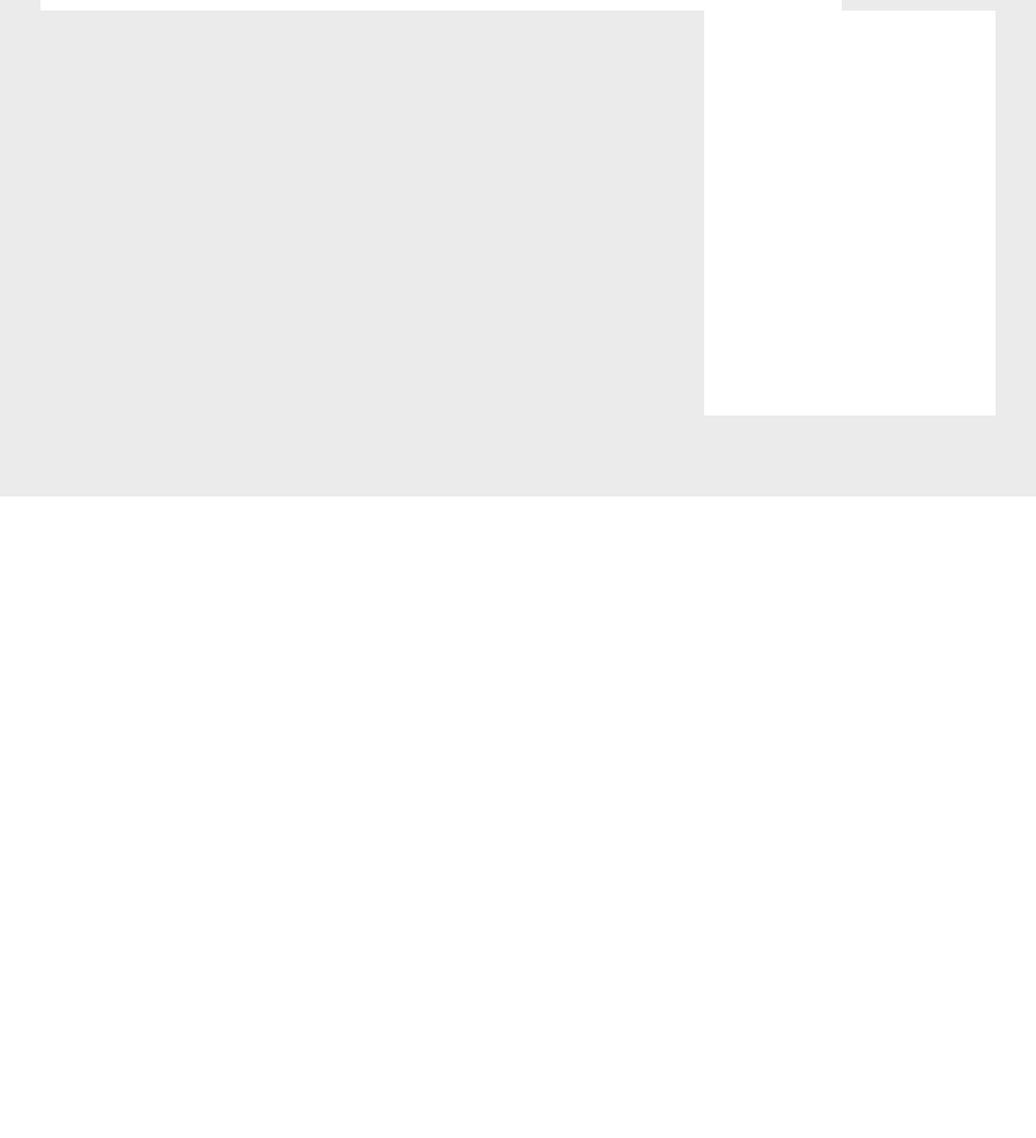
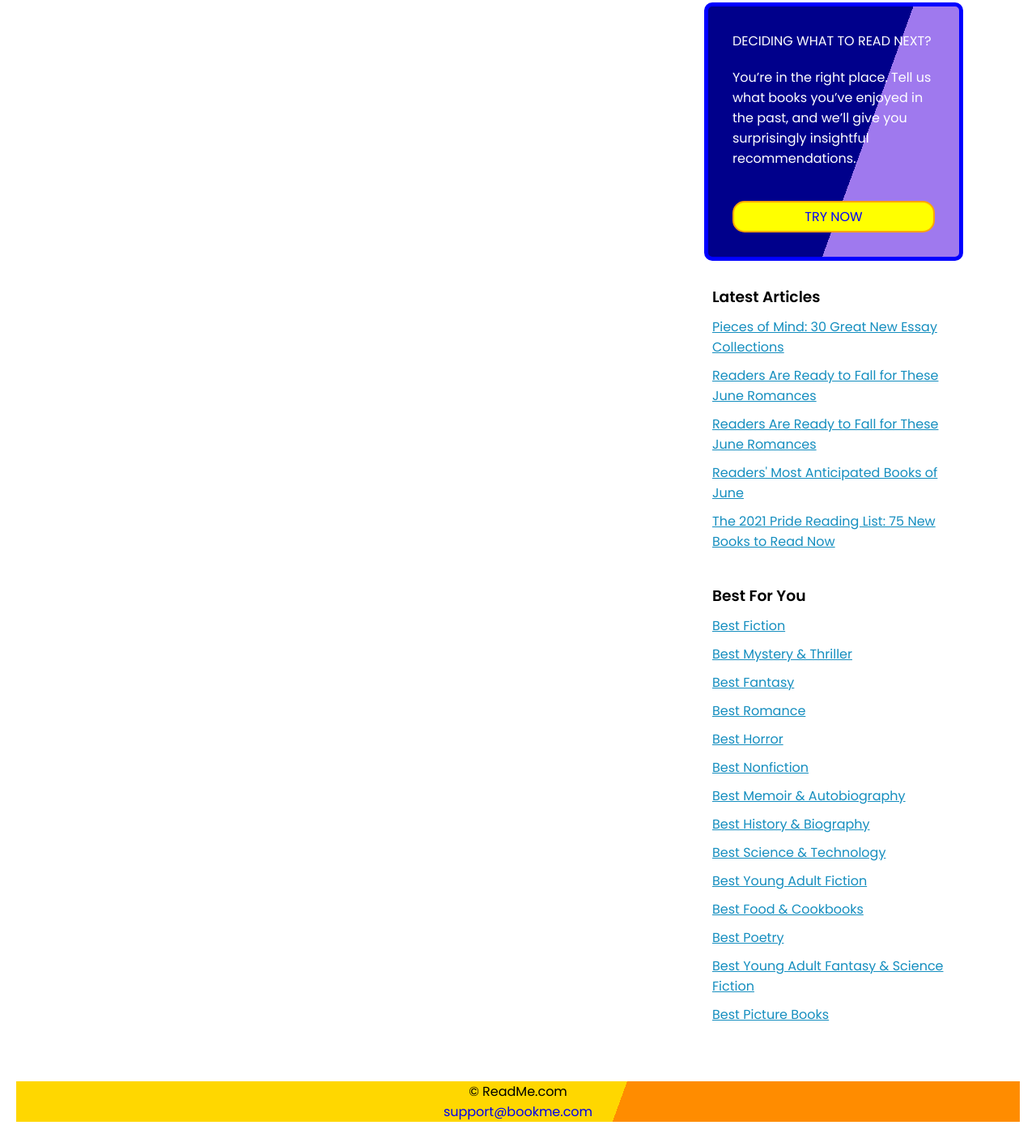
Before and after one commit to ShardulTiurwadkar/readme, a plain HTML site: page index.html in a window 1280 px wide. Shown: the part 1728-3133 px from the top of the page at 81% size. Before the commit the page ends 2341 px from the top, so only its background shows below. Drawn offline with Linux system fonts and the light colour scheme.

Commit message:
Version 2

```diff
--- a/index.html
+++ b/index.html
@@ -117,7 +117,99 @@
 
 			</div>
 
-				<div class="sidebar"></div>
+				<div class="sidebar">
+
+					<div id="myreccomendations">
+						<div id="rec-title">DECIDING WHAT TO READ NEXT?</div>
+						<div id="rec-info">You’re in the right place. Tell us what books you’ve enjoyed in the past, and we’ll give you surprisingly insightful recommendations.</div>
+						<div id="rec-button">
+							<a href="#" style="text-decoration: none; color: blue;">TRY NOW</a>
+						</div>
+
+					</div>
+
+
+
+					<!-- <form method="post" action="#">
+						<input type="text" name="search">
+						<input type="submit" value="Search">
+					</form>	 -->
+
+					<section>
+						<h3>Latest Articles</h3>
+						<ul>
+							<li>
+								<a href="https://www.goodreads.com/blog/show/2068-pieces-of-mind-30-great-new-essay-collections?int=Soapbox_Signed_Out_2021_Jun&int_sub=Blog_2068" target="_blank">Pieces of Mind: 30 Great New Essay Collections</a>
+							</li>
+							<li>
+								<a href="https://www.goodreads.com/blog/show/2088-readers-are-ready-to-fall-for-these-june-romances?content_type=all" target="_blank">Readers Are Ready to Fall for These June Romances</a>
+							</li>
+							<li>
+								<a href="https://www.goodreads.com/blog/show/2088-readers-are-ready-to-fall-for-these-june-romances?content_type=all" target="_blank">Readers Are Ready to Fall for These June Romances</a>
+							</li>
+							<li>
+								<a href="https://www.goodreads.com/blog/show/2080-readers-most-anticipated-books-of-june?content_type=all" target="_blank">Readers' Most Anticipated Books of June</a>
+							</li>
+							<li>
+								<a href="file:///E:/WEB%20DEVELOPEMENT/Day%2013/index.html#" target="_blank">The 2021 Pride Reading List: 75 New Books to Read Now</a>
+							</li>
+
+						</ul>
+					</section>
+
+
+
+
+					<section>
+						<h3>Best For You</h3>
+						<ul>
+							<li>
+								<a href="https://www.goodreads.com/choiceawards/best-fiction-books-2020" target="_blank">Best Fiction</a>
+							</li>
+							<li>
+								<a href="https://www.goodreads.com/choiceawards/best-mystery-thriller-books-2020" target="_blank">Best Mystery & Thriller</a>
+							</li>
+							<li>
+								<a href="https://www.goodreads.com/choiceawards/best-fantasy-books-2020" target="_blank">Best Fantasy</a>
+							</li>
+							<li>
+								<a href="https://www.goodreads.com/choiceawards/best-romance-books-2020" target="_blank">Best Romance</a>
+							</li>
+							<li>
+								<a href="https://www.goodreads.com/choiceawards/best-horror-books-2020" target="_blank">Best Horror</a>
+							</li>
+							<li>
+								<a href="https://www.goodreads.com/choiceawards/best-nonfiction-books-2020" target="_blank">Best Nonfiction</a>
+							</li>
+							<li>
+								<a href="https://www.goodreads.com/choiceawards/best-memoir-autobiography-books-2020" target="_blank">Best Memoir & Autobiography</a>
+							</li>
+							<li>
+								<a href="https://www.goodreads.com/choiceawards/best-history-biography-books-2020" target="_blank">Best History & Biography</a>
+							</li>
+							<li>
+								<a href="https://www.goodreads.com/choiceawards/best-science-technology-books-2020" target="_blank">Best Science & Technology</a>
+							</li>
+							<li>
+								<a href="https://www.goodreads.com/choiceawards/best-young-adult-fiction-books-2020" target="_blank">Best Young Adult Fiction</a>
+							</li>
+							<li>
+								<a href="https://www.goodreads.com/choiceawards/best-food-cookbooks-2020" target="_blank">Best Food & Cookbooks</a>
+							</li>
+							<li>
+								<a href="https://www.goodreads.com/choiceawards/best-poetry-books-2020" target="_blank">Best Poetry</a>
+							</li>
+							<li>
+								<a href="https://www.goodreads.com/choiceawards/best-young-adult-fantasy-books-2020" target="_blank">Best Young Adult Fantasy & Science Fiction</a>
+							</li>
+							<li>
+								<a href="https://www.goodreads.com/choiceawards/best-picture-books-2020" target="_blank">Best Picture Books</a>
+							</li>
+
+						</ul>
+					</section>
+
+				</div>
 				<div class="clearfix"></div>
 			</div>
 
@@ -126,7 +218,13 @@
 
 
 		</div>
+		<footer>
+			<div class="copyright">&copy; ReadMe.com</div>
+			<div class="contact">
+				<a href="mailto:techfosha@gmail.com">support@bookme.com</a>
+			</div>
 
+		</footer>
 
 	</div>
 </body>
--- a/style.css
+++ b/style.css
@@ -53,6 +53,8 @@ a{
 
 ul {
  	list-style: none;
+ 	padding: 0px;
+ 	margin: 0px;
  }
 
  nav ul{
@@ -67,7 +69,7 @@ ul {
  	padding-right: 50px;
  }
 
-#main{
+#main,{
 	background: #ebebeb;
 	padding: 50px 0px 0px 50px;
 	padding-bottom: 100px;
@@ -132,7 +134,22 @@ ul {
 	background: white;
 	width: 360px;
 	margin-right: 50px;
+	padding: 20px;
 }
+
+/*#main .sidebar input{
+	padding: 10px;
+	margin-left: 20px;
+}
+
+
+
+
+#main .sidebar input[type="submit"]{
+	margin-left: 40px;
+	padding-left: 20px;
+	padding-right: 20px;
+}*/
 
 
 #main .article .content{
@@ -173,3 +190,64 @@ h2{
 	margin-bottom: 5px;
 	font-size: 45px;
 }
+
+section{
+	padding: 10px;
+	margin: 20px;
+}
+section ul li{
+	padding-top: 10px;
+}
+
+#main .sidebar a{
+	text-decoration: underline;
+	color:#158ebf;
+}
+
+#main .sidebar a:hover{
+	text-decoration: underline;
+	color: purple;
+}
+
+#myreccomendations{
+	padding: 30px;
+	margin: 20px;
+	border: 5px solid blue;
+	border-radius: 10px;
+	background: linear-gradient(110deg, #00008B 60%, #9F79EE 60%);
+	color: white;
+	font-family: courier,arial,helvetica;;
+}
+
+
+#rec-info{
+	margin-top: 20px;
+	margin-bottom: 40px;
+
+}
+
+#rec-button{
+	text-align: center;
+    vertical-align: middle;
+	border: 2px solid orange;
+	background-color: yellow;
+	padding: 5px;
+	border-radius: 15px;
+
+}
+#rec-button:hover{
+	text-align: center;
+    vertical-align: middle;
+	border: 2px solid red;
+	background-color: orange;
+	padding: 5px;
+	border-radius: 15px;
+
+}
+
+footer{
+	text-align: center;
+    vertical-align: middle;
+    margin: 20px;
+    background: linear-gradient(110deg, #FFD700 60%, #FF8C00 60%);
+}
```
